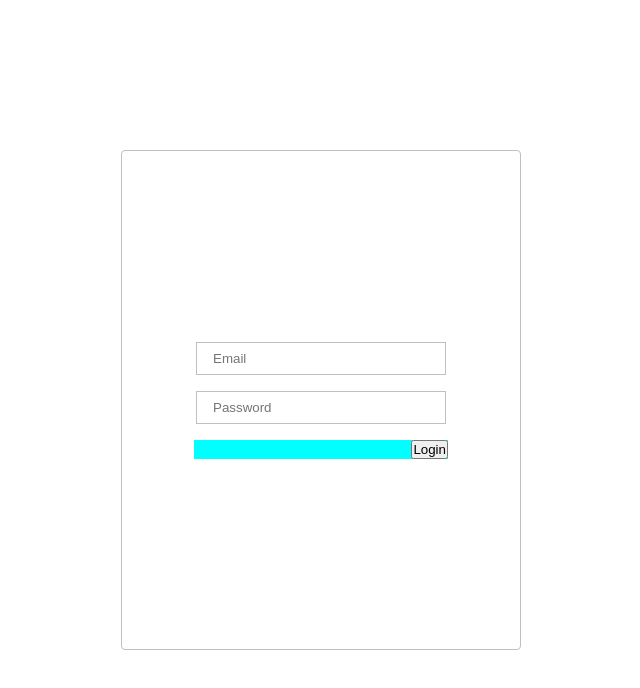
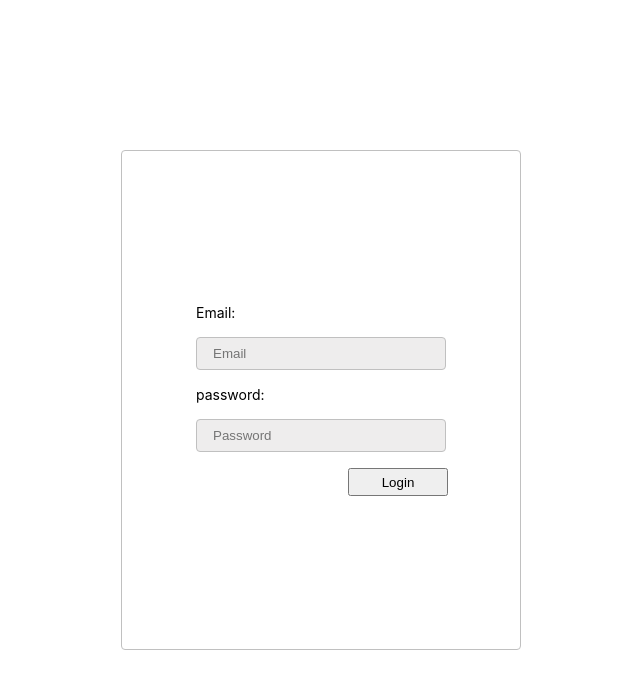
Before and after one commit to Majed-Habli/YourDailyCookBook, a React (Create React App) app in the folder daily-cook-book/: page / in a window 1280 px wide. Shown: the top 688 px of the page, without its empty margins (319-959 px from the left). Built offline with nearby package versions, Linux system fonts and the light colour scheme.

Commit message:
Client <> Updated the signin page styling.

```diff
--- a/daily-cook-book/src/pages/signin/signin.jsx
+++ b/daily-cook-book/src/pages/signin/signin.jsx
@@ -8,8 +8,14 @@ const Signin = () => {
     return(
         <div className={styles.container}>
             <div className={styles.input_form}>
-                <input type="text"  value={email} onChange={ e => setEmail(e.target.value)} placeholder="Email"/>
-                <input type="password"  value={password} onChange={ e => setPassword(e.target.value)} placeholder="Password"/>
+                <div className={styles.row}>
+                    <label>Email:</label>
+                    <input type="text"  value={email} onChange={ e => setEmail(e.target.value)} placeholder="Email"/>
+                </div>
+                <div className={styles.row}>
+                    <label>password:</label>
+                    <input type="password"  value={password} onChange={ e => setPassword(e.target.value)} placeholder="Password"/>
+                </div>
                 <div className={styles.button_container}>
                     <button>Login</button>
                 </div>
--- a/daily-cook-book/src/pages/signin/signin.module.css
+++ b/daily-cook-book/src/pages/signin/signin.module.css
@@ -30,12 +30,27 @@
     height: 33px;
     padding-left: 1rem;
     border: 1px solid #c0c0c0;
+    background-color: #eeeded;
+    border-radius: 4px;
 }
 
 .button_container{
     width: 100%;
     display: flex;
-    /* align-items: flex-start; */
     justify-content: flex-end;
-    background-color: aqua;
 }
+
+.button_container button{
+    width: 100px;
+    height: 28px;
+}
+
+.row{
+    display: flex;
+    flex-direction: column;
+    row-gap: 1rem;
+}
+
+label{
+    font-size: 14px;
+}
```
